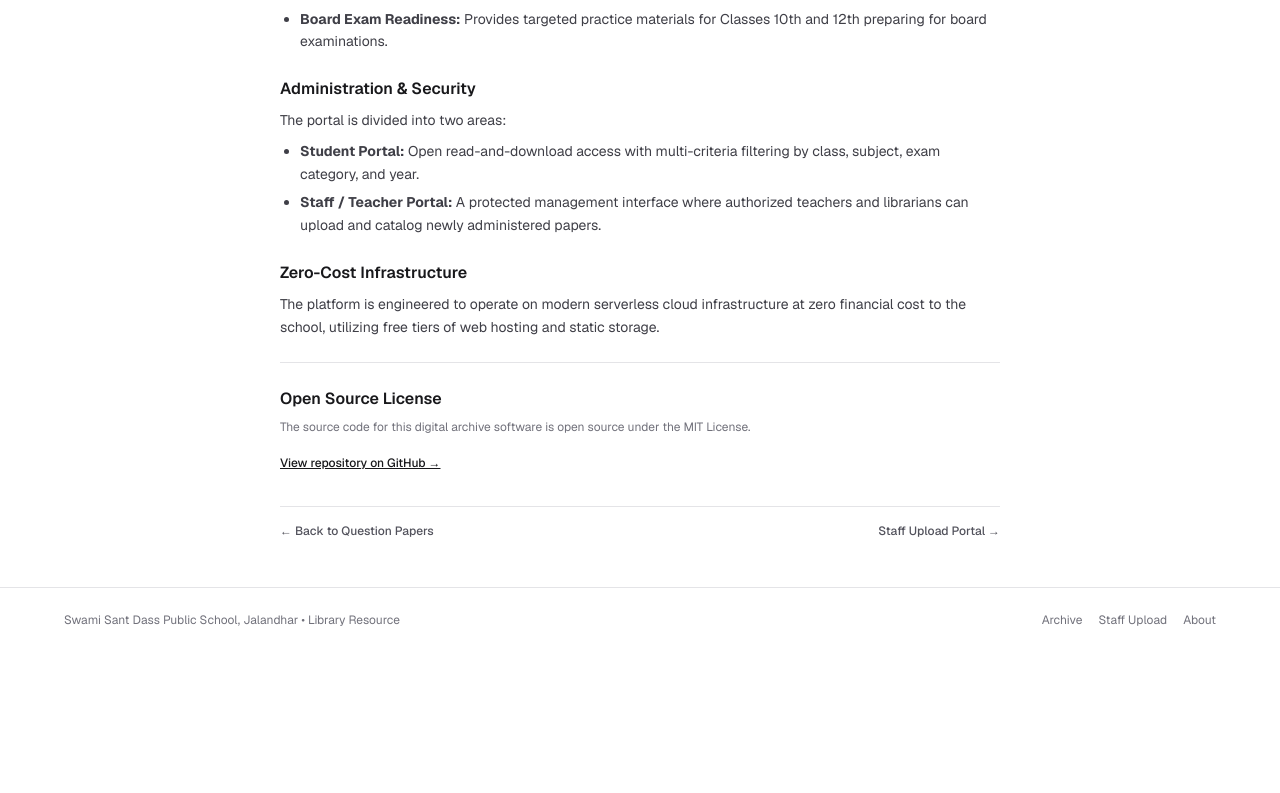
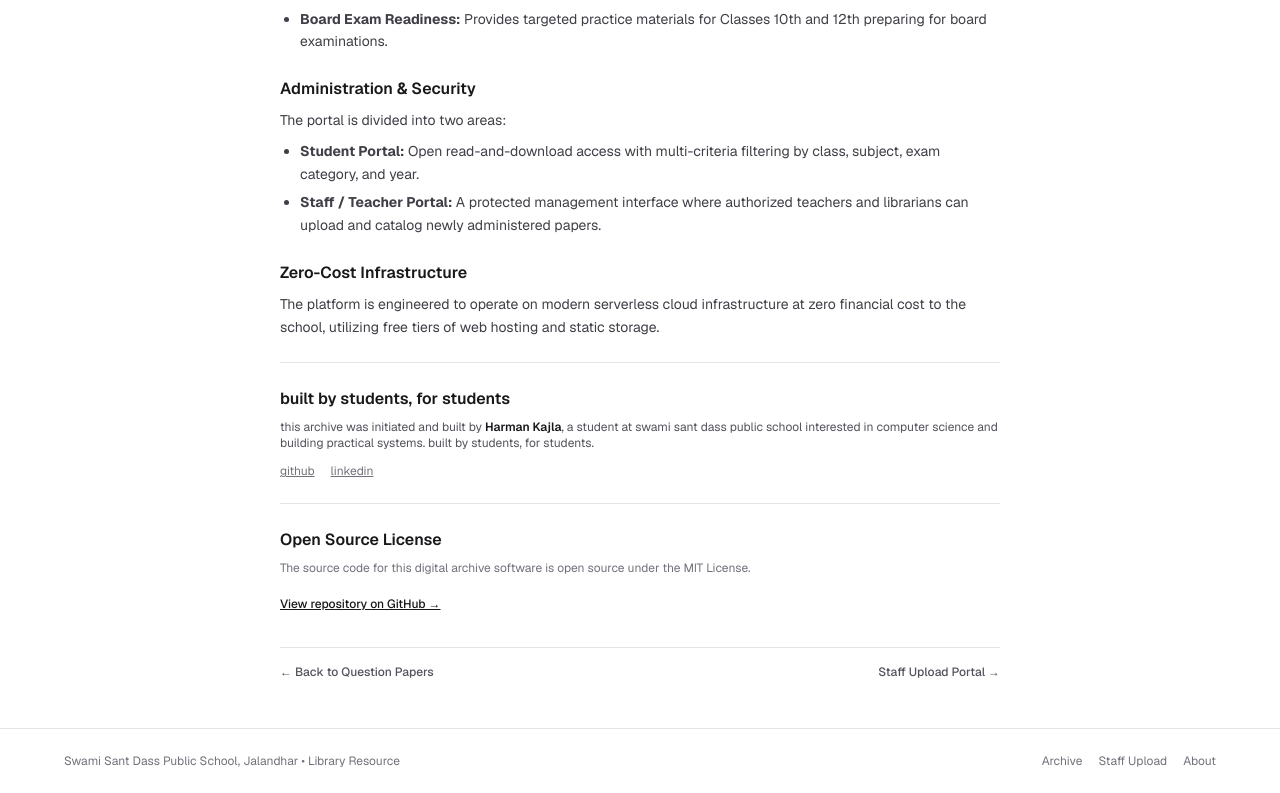
Before and after one commit to Harman209/papers, a Next.js app: page /about in a window 1280 px wide. Shown: the part 568-1361 px from the top of the page. Before the commit the page ends 1220 px from the top, so only its background shows below. Built offline with nearby package versions, Linux system fonts and the light colour scheme.

Commit message:
Add student builder section to about page

```diff
--- a/src/app/about/page.tsx
+++ b/src/app/about/page.tsx
@@ -78,6 +78,34 @@ export default function AboutPage() {
           </p>
         </section>
 
+        {/* Student Builder Bio */}
+        <section className="space-y-2 border-t border-zinc-200 pt-6 dark:border-zinc-800">
+          <h2 className="text-base font-semibold text-zinc-900 dark:text-zinc-100 lowercase">
+            built by students, for students
+          </h2>
+          <p className="text-xs text-zinc-600 dark:text-zinc-400">
+            this archive was initiated and built by <span className="font-semibold text-zinc-900 dark:text-zinc-100">Harman Kajla</span>, a student at swami sant dass public school interested in computer science and building practical systems. built by students, for students.
+          </p>
+          <div className="pt-1 flex items-center gap-4 text-xs">
+            <a
+              href="https://github.com/Harman209"
+              target="_blank"
+              rel="noopener noreferrer"
+              className="text-zinc-500 hover:text-zinc-900 dark:hover:text-zinc-100 underline"
+            >
+              github
+            </a>
+            <a
+              href="https://linkedin.com/in/harmankajla"
+              target="_blank"
+              rel="noopener noreferrer"
+              className="text-zinc-500 hover:text-zinc-900 dark:hover:text-zinc-100 underline"
+            >
+              linkedin
+            </a>
+          </div>
+        </section>
+
         <section className="space-y-2 border-t border-zinc-200 pt-6 dark:border-zinc-800">
           <h2 className="text-base font-semibold text-zinc-900 dark:text-zinc-100">
             Open Source License
```
